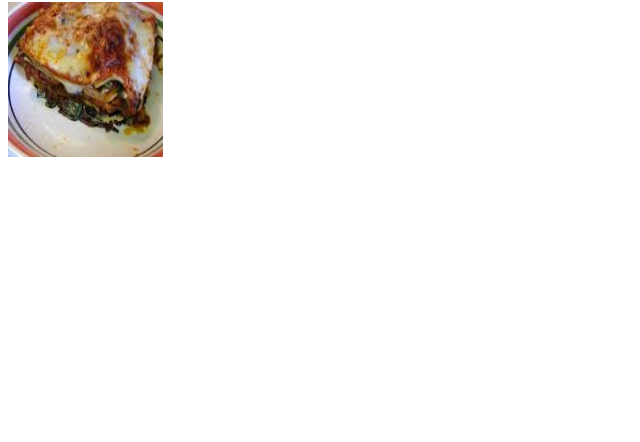
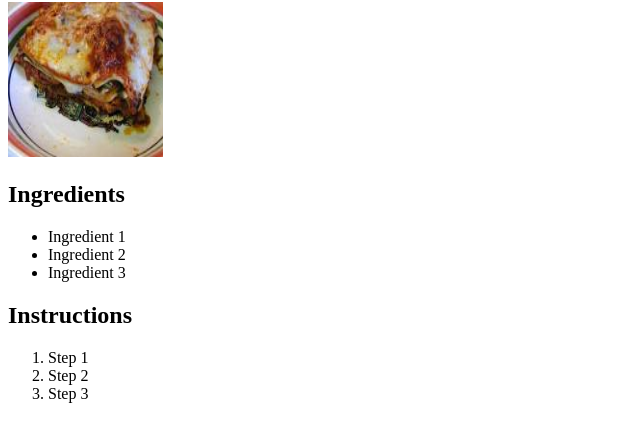
Before and after one commit to Greenwave75/odins_recipes, a plain HTML site: page lasagna.html in a window 1280 px wide. Shown: the part 78-520 px from the top of the page, without its empty margins (0-640 px from the left). Drawn offline with Linux system fonts and the light colour scheme.

Commit message:
Fixed lost code from lasagna.html

```diff
--- a/lasagna.html
+++ b/lasagna.html
@@ -11,5 +11,17 @@
       alt="picture of a lasagna slice"
       height="155"
       width="155" />
+    <h2>Ingredients</h2>
+    <ul>
+      <li>Ingredient 1</li>
+      <li>Ingredient 2</li>
+      <li>Ingredient 3</li>
+    </ul>
+    <h2>Instructions</h2>
+    <ol>
+      <li>Step 1</li>
+      <li>Step 2</li>
+      <li>Step 3</li>
+    </ol>
   </body>
 </html>
```
